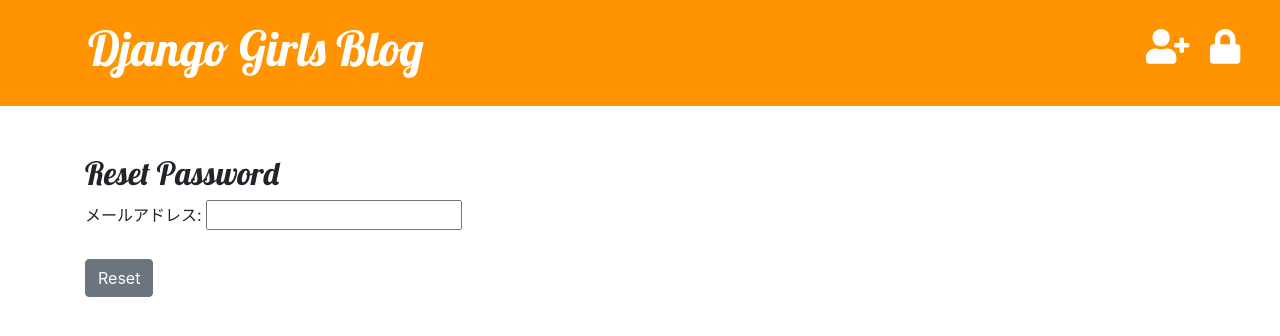
After one commit to ftnext/nextstep_djangogirls_tutorial, a Django app: page /accounts/password_reset/ in a window 1280 px wide. The commit adds this page. Shown: the top 336 px of the page. Run offline with Django 3.2, Linux system fonts and the light colour scheme; some libraries are stand-ins or nearby versions.

Commit message:
[feat] (WIP) パスワード再設定画面とメール送信完了画面を追加
* メールでアクセスする画面のURLが設定されていないので、この時点ではエラーになる

```diff
--- /dev/null
+++ b/apps/accounts/templates/accounts/mail_template/password_reset/subject.txt
@@ -0,0 +1 @@
+Django Girls Blog 読者のパスワード再設定
--- /dev/null
+++ b/apps/accounts/templates/accounts/password_reset_form.html
@@ -0,0 +1,17 @@
+{% extends 'base.html' %}
+
+{% block content %}
+  <h2>Reset Password</h2>
+  <form method="POST">
+    {% csrf_token %}
+    {{ form.non_field_errors }}
+    {% for field in form %}
+      <div class="form-group">
+        <label for="{{ field.id_for_label }}">{{ field.label_tag }}</label>
+        {{ field }}
+        {{ field.errors }}
+      </div>
+    {% endfor %}
+    <button type="submit" class="btn btn-secondary">Reset</button>
+  </form>
+{% endblock %}
--- a/apps/accounts/templates/registration/login.html
+++ b/apps/accounts/templates/registration/login.html
@@ -25,4 +25,9 @@
     <input type="submit" value="login">
     <input type="hidden" name="next" value="{{ next }}">
   </form>
+  <div class="mt-4">
+    <a href="{% url 'accounts:password_reset' %}">
+      パスワードをお忘れの場合
+    </a>
+  </div>
 {% endblock %}
--- a/apps/accounts/urls.py
+++ b/apps/accounts/urls.py
@@ -15,4 +15,8 @@
          name='password_change'),
     path('password_change/done/', views.PasswordChangeDone.as_view(),
          name='password_change_done'),
+    path('password_reset/', views.PasswordReset.as_view(),
+         name='password_reset'),
+    path('password_reset/done/', views.PasswordResetDone.as_view(),
+         name='password_reset_done'),
 ]
--- a/apps/accounts/views.py
+++ b/apps/accounts/views.py
@@ -1,10 +1,13 @@
 from django.contrib.auth.forms import (
     PasswordChangeForm,
+    PasswordResetForm,
     UserCreationForm,
 )
 from django.contrib.auth.views import (
     PasswordChangeView,
     PasswordChangeDoneView,
+    PasswordResetView,
+    PasswordResetDoneView,
 )
 from django.urls import reverse_lazy
 from django.views.generic import CreateView
@@ -24,3 +27,16 @@
 
 class PasswordChangeDone(PasswordChangeDoneView):
     template_name = 'accounts/password_change_done.html'
+
+
+class PasswordReset(PasswordResetView):
+    subject_template_name = 'accounts/mail_template/password_reset/subject.txt'
+    email_template_name = 'accounts/mail_template/password_reset/message.html'
+    template_name = 'accounts/password_reset_form.html'
+    form_class = PasswordResetForm
+    success_url = reverse_lazy('accounts:password_reset_done')
+
+
+class PasswordResetDone(PasswordResetDoneView):
+    """パスワード変更用URLをメール送付する"""
+    template_name = 'accounts/password_reset_done.html'
--- a/apps/mysite/settings/local.py
+++ b/apps/mysite/settings/local.py
@@ -23,3 +23,8 @@
 ]
 
 INTERNAL_IPS = '127.0.0.1'
+
+
+# Email dummy
+
+EMAIL_BACKEND = 'django.core.mail.backends.console.EmailBackend'
```
Also changed, not shown: apps/accounts/templates/accounts/mail_template/password_reset/message.html (added, +7 -0 lines), apps/accounts/templates/accounts/password_reset_done.html (added, +8 -0 lines).
